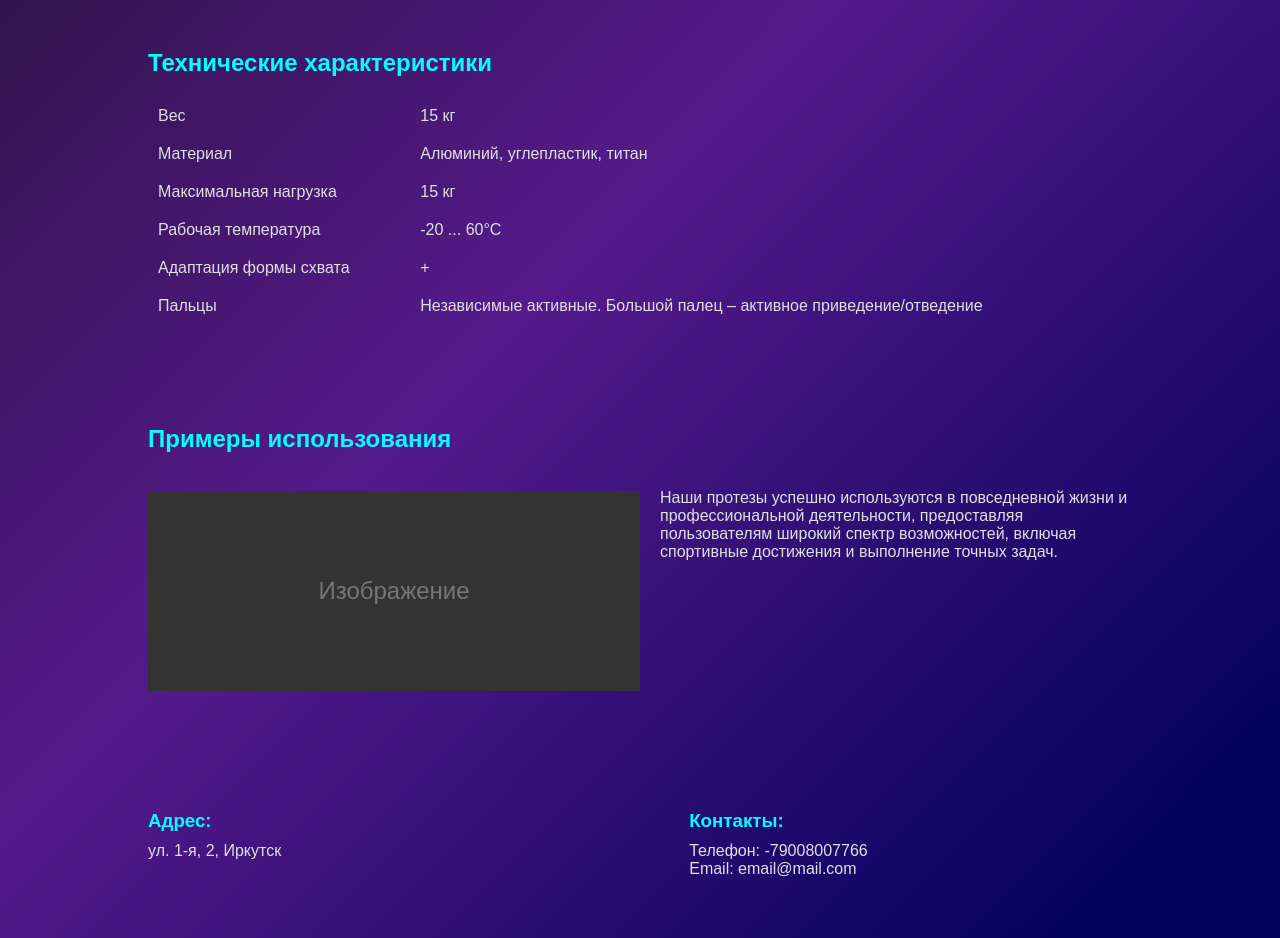
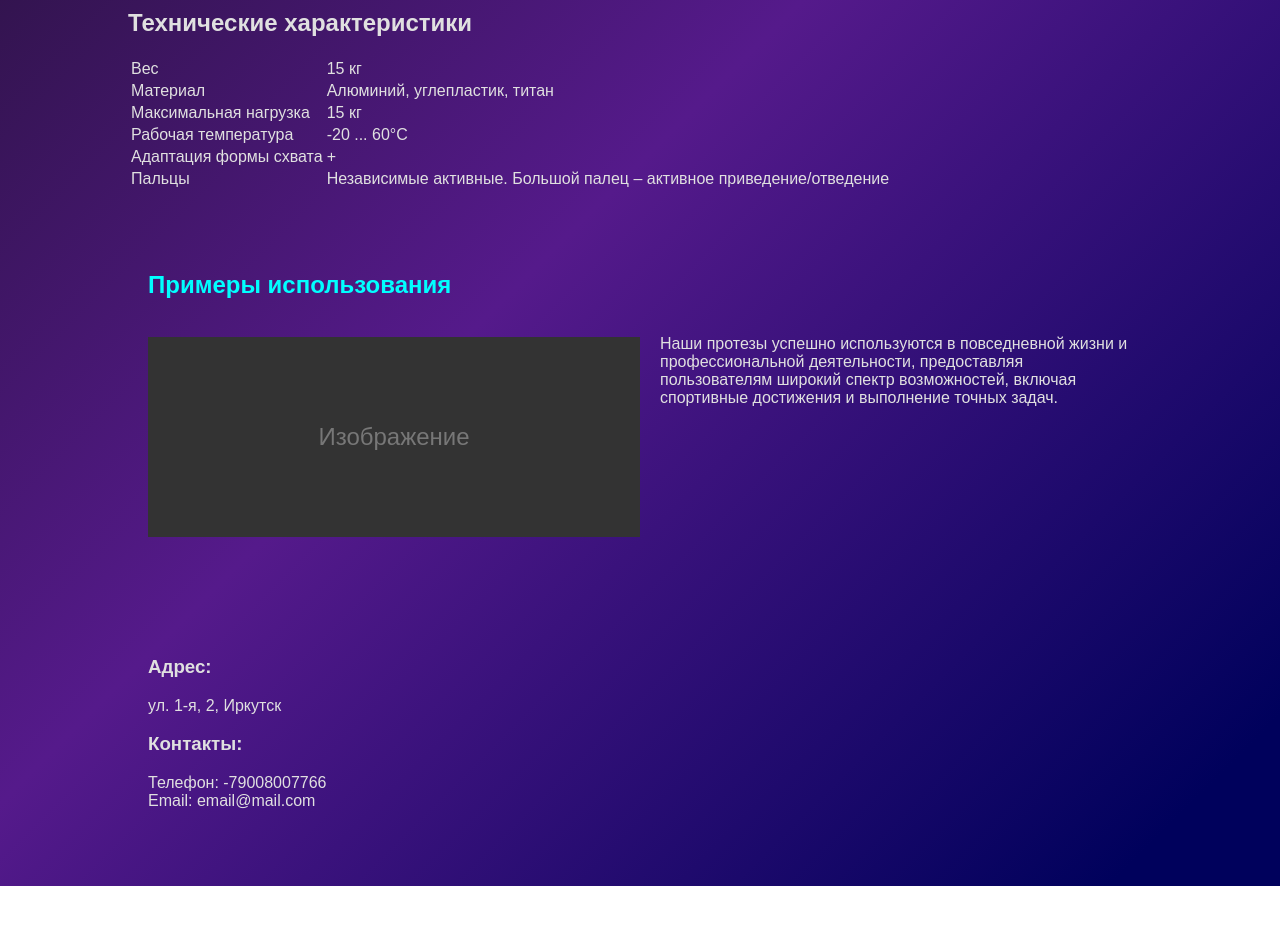
Before and after one commit to Flate0n/Bionic, a plain HTML site: page index.html in a window 1280 px wide. Shown: the part 1240-2178 px from the top of the page. After the commit the page ends 2126 px from the top, so only its background shows below. Drawn offline with Linux system fonts and the light colour scheme.

Commit message:
Update styles.css
q

```diff
--- a/styles.css
+++ b/styles.css
@@ -36,7 +36,6 @@ body {
     margin-left: 20px;
     /* Отступ от изображения */
 }
-
 
 .navBar {
     background-color: #333;
@@ -142,60 +141,3 @@ body {
     color: #00ffff;
     margin-top: 0;
 }
-
-        .contact-info {
-            display: flex;
-            justify-content: space-between;
-            padding: 20px;
-        }
-
-        .contact-info-block {
-            width: 45%;
-        }
-
-        .contact-info-block h3 {
-            color: #00ffff;
-            margin-bottom: 10px;
-        }
-
-        .contact-info-block p {
-            margin: 0;
-            color: #e0e0e0;
-        }
-
-        /* Таблица характеристик */
-        .specifications {
-            background: transparent;
-            /* Убираем градиентный фон для блока */
-            border-radius: 0;
-            /* Убираем округление */
-            padding: 20px;
-            margin: 40px 0;
-            box-shadow: none;
-            /* Убираем тень */
-        }
-
-        .specifications h2 {
-            color: #00ffff;
-            margin-bottom: 20px;
-        }
-
-        .specifications table {
-            width: 100%;
-            border-collapse: collapse;
-        }
-
-        .specifications th,
-        .specifications td {
-            padding: 10px;
-            text-align: left;
-        }
-
-        .specifications th {
-            color: #00ffff;
-            border-bottom: 1px solid #333;
-        }
-
-        .specifications td {
-            color: #e0e0e0;
-        }
```
Lines whose indentation alone changed are shown as unchanged.
